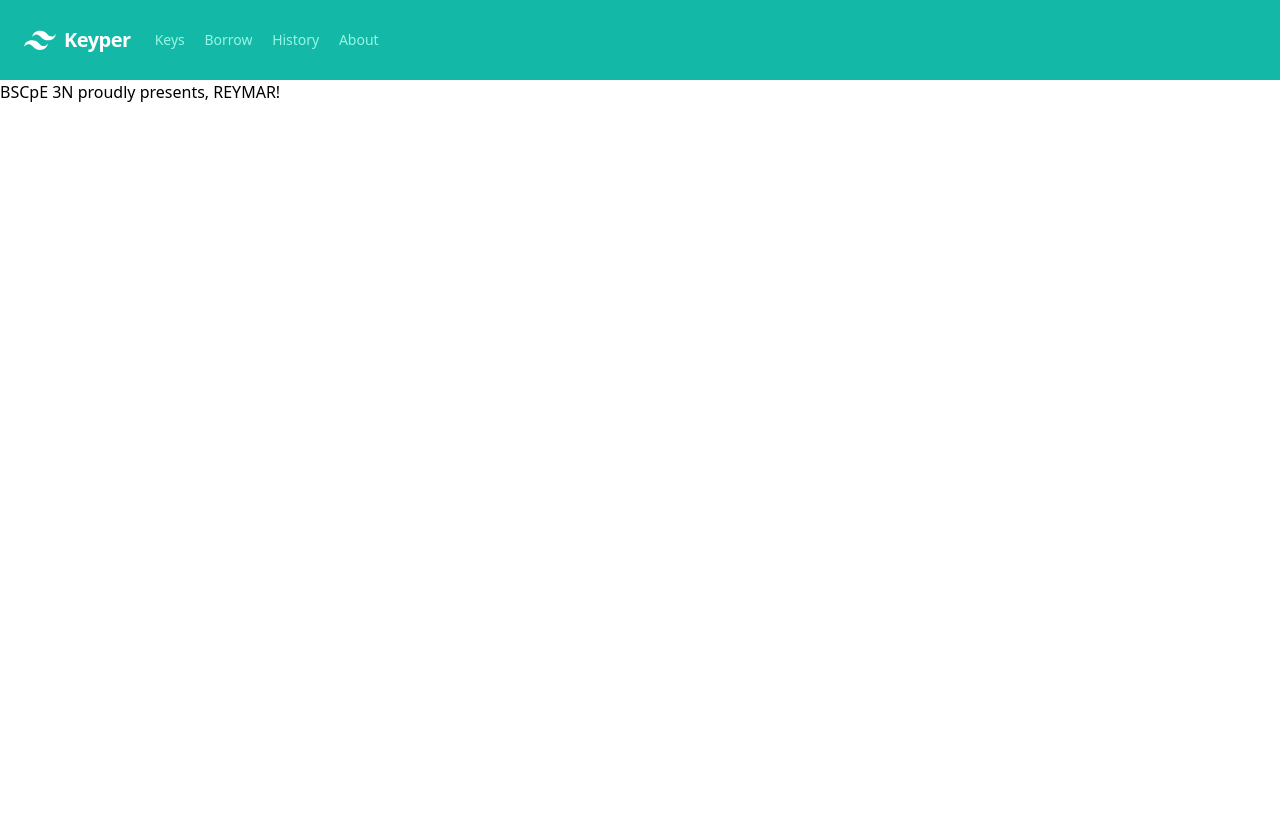
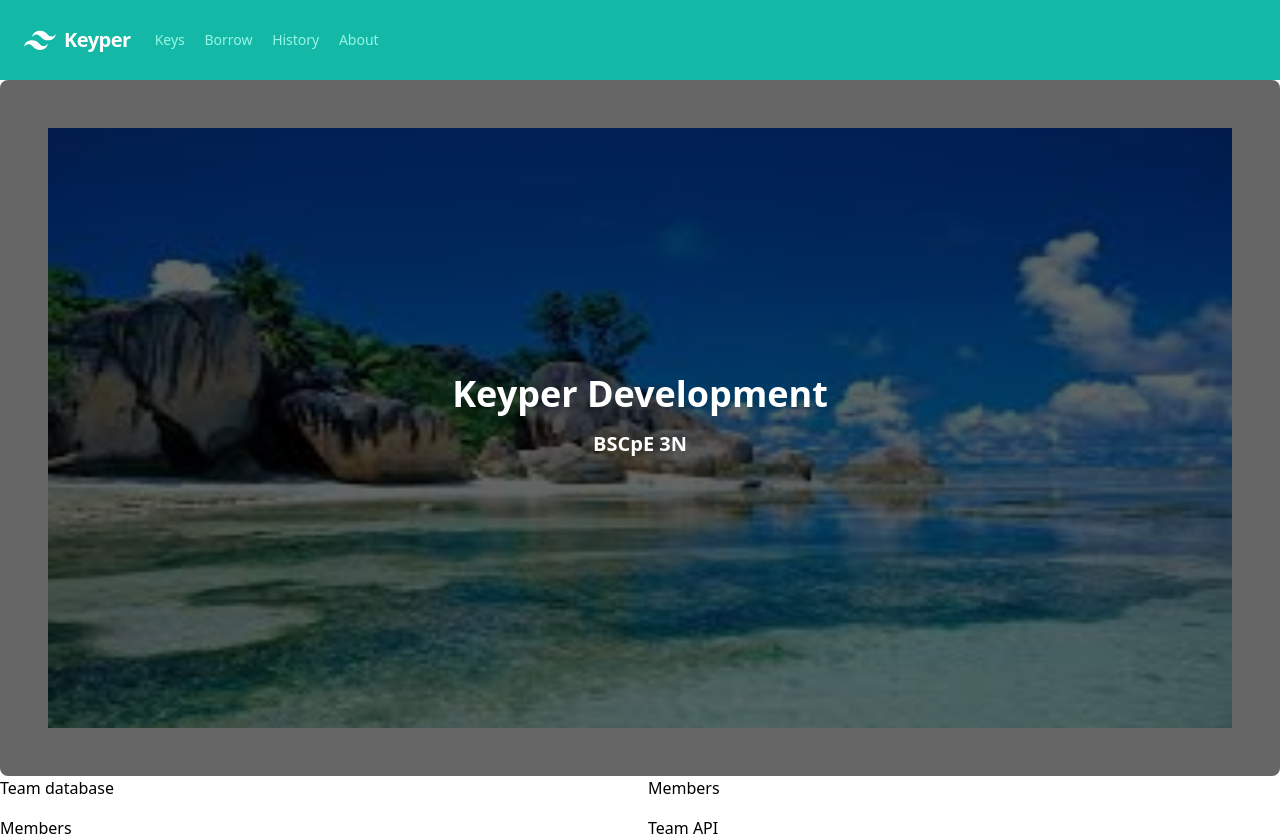
Before and after one commit to marcbentoy/Keyper, a Django app: page /about/ in a window 1280 px wide. Before the commit the page ends 102 px from the top, so only its background shows below. Run offline with Django 4.2, Linux system fonts and the light colour scheme; some libraries are stand-ins or nearby versions.

Commit message:
update: about

```diff
--- a/frontend/templates/frontend/about.html
+++ b/frontend/templates/frontend/about.html
@@ -3,5 +3,98 @@
 {% block title %}About{% endblock %}
 
 {% block content %}
-<h1>BSCpE 3N proudly presents, REYMAR!</h1>
+
+<div
+    class="relative overflow-hidden rounded-lg bg-cover bg-no-repeat p-12 text-center">
+    {% load static %} <img src="{% static "frontend/media/s.jpg" %}" style="height: 75vh" width="100%"/>
+
+
+<div
+  class="absolute bottom-0 left-0 right-0 top-0 h-full w-full overflow-hidden bg-fixed"
+  style="background-color: rgba(0, 0, 0, 0.6)">
+  <div class="flex h-full items-center justify-center">
+    <div class="text-white">
+      <h2 class="mb-4 text-4xl font-semibold">Keyper Development</h2>
+      <h4 class="mb-6 text-xl font-semibold">BSCpE 3N</h4>
+    </div>
+  </div>
+</div>
+</div>
+<div class="container ">
+    <div class="grid gap-4 grid-cols-2">
+        <div>Team database</div>
+        <div>Members</div>
+        <div>Members</div>
+        <div>Team API</div>
+    </div>
+</div>
+
+
+
+
+
+
+<!----
+<div
+    class="relative overflow-hidden rounded-lg bg-cover bg-no-repeat p-12 text-center">
+<div
+  class="absolute bottom-0px left-0 right-0px top-0 h-full w-full overflow-hidden bg-fixed"
+  style="background-color: rgba(0, 0, 0, 0.6)">
+
+       <div class="columns-2">
+            <div class="database" >
+                <h2 class="mb-4 text-4xl font-semibold">Team Database</h2>
+            </div>
+            <div class="members">
+                <h4 class="mb-6 text-xl font-semibold">Members</h4>
+
+            </div>
+
+          </div>
+
+          <div class="grid  md:grid-cols-2 lg:grid-cols-2 gap-2 lg:gap-6 p-5: " >
+
+            <div class="bg-green-100 text-green-500 text-lg font-bold text-center p-14 rounded-lg">
+                <div class="pb-4">
+                <h2 class="mb-4 text-4xl font-semibold">Team Database</h2>
+                </div>
+            </div>
+            <div class="bg-green-100 text-green-500 text-lg font-bold text-center p-14 rounded-lg" >
+                <div class="pb-4">
+                <h4 class="mb-6 text-xl font-semibold">Members</h4>
+                <p> mga ngan</p>
+                </div>
+            </div>
+
+            </div>
+            <div class="py-0 top-0 bottom-100px" ></div>
+</div>
+</div>
+  </div>
+</div>
+--->
+
+
+
+
+
+
+
+
+
+
+
+
+
+
+
+
+
+
+
+
+
+
+
+
 {% endblock %}
--- a/frontend/urls.py
+++ b/frontend/urls.py
@@ -1,7 +1,8 @@
 from django.urls import path
-
+from django.contrib.staticfiles.urls import staticfiles_urlpatterns
 from . import views
 
 urlpatterns = [
     path('', views.index, name='index')
 ]
+urlpatterns += staticfiles_urlpatterns()
```
Also changed, not shown: frontend/static/frontend/media/s.jpg (added).
